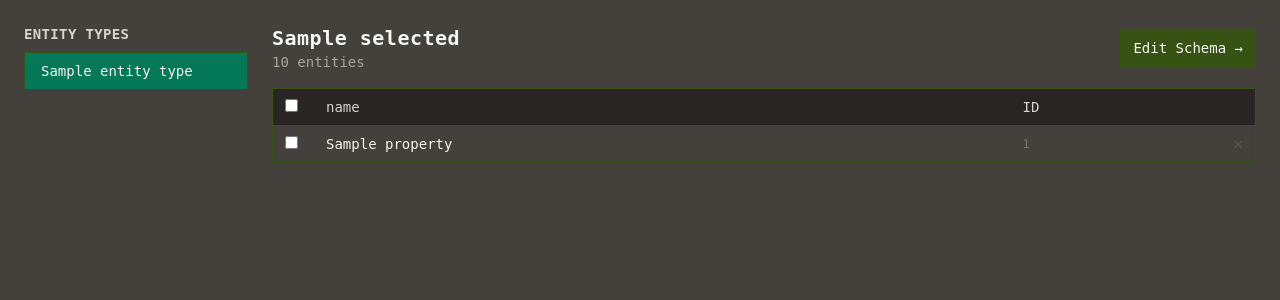
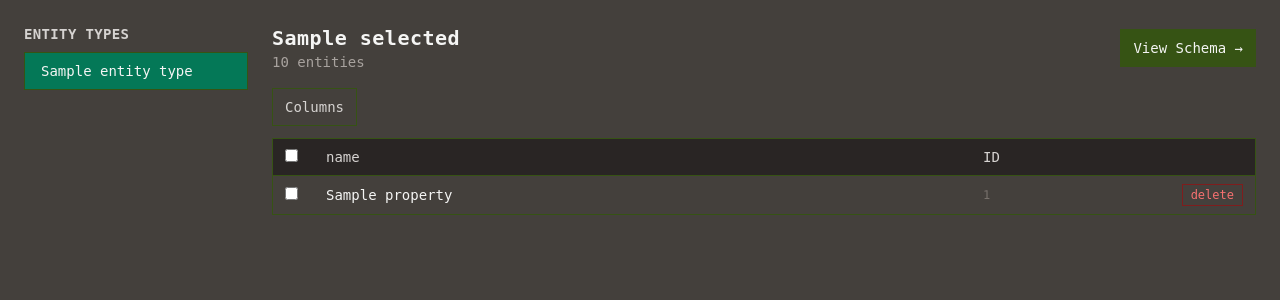
Before and after one commit to jwjacobson/bellona, a FastAPI app: template templates/explorer/index.html in a window 1280 px wide. Shown: the part 61-361 px from the top of the page. Run offline with FastAPI, Linux system fonts and the light colour scheme; the template is opened without the code that fills it: most values are stand-ins (such as "Sample title", 1, 10 or a date in 2020); parts of the project's set-up code (start-up, migrations or seed data) failed here and were passed over; some libraries are stand-ins or nearby versions.

Commit message:
Add column toggleability

```diff
--- a/templates/explorer/index.html
+++ b/templates/explorer/index.html
@@ -32,9 +32,29 @@
       </div>
       <a href="/ui/ontology/entity-types/{{ selected.id }}"
          class="px-3 py-2 bg-olive-900 text-stone-100 text-sm border border-olive-900 hover:bg-stone-700">
-        Edit Schema →
+        View Schema →
       </a>
     </div>
+
+    {% if entities %}
+    <div class="mb-3 relative" @click.outside="columnsOpen = false">
+      <button @click="columnsOpen = !columnsOpen"
+              class="px-3 py-2 bg-stone-700 text-stone-300 text-sm border border-olive-900 hover:bg-stone-600">
+        Columns
+      </button>
+      <div x-show="columnsOpen" style="display:none"
+           class="absolute left-0 mt-1 w-56 bg-stone-800 border border-olive-900 z-10 max-h-72 overflow-y-auto">
+        <template x-for="col in cols" :key="col">
+          <label class="flex items-center gap-2 px-3 py-1.5 text-sm text-stone-300 hover:bg-stone-700 cursor-pointer">
+            <input type="checkbox" :checked="visibleCols[col]"
+                   @change="visibleCols[col] = $event.target.checked"
+                   class="bg-stone-700 border border-stone-500 cursor-pointer">
+            <span x-text="col"></span>
+          </label>
+        </template>
+      </div>
+    </div>
+    {% endif %}
 
     <!-- Bulk-delete bar -->
     <div x-show="selected.length > 0" style="display:none"
@@ -62,7 +82,7 @@
                    class="bg-stone-700 border border-stone-500 cursor-pointer">
           </th>
           {% for col in cols %}
-          <th class="px-4 py-2 text-left font-medium">{{ col }}</th>
+          <th class="px-4 py-2 text-left font-medium" x-show="visibleCols['{{ col }}']">{{ col }}</th>
           {% endfor %}
           <th class="px-4 py-2 text-left font-medium">ID</th>
           <th class="px-3 py-2 w-8"></th>
@@ -70,21 +90,26 @@
       </thead>
       <tbody>
         {% for entity in entities %}
-        <tr id="row-{{ entity.id }}" class="border-t border-olive-900 hover:bg-stone-600">
+        <tr id="row-{{ entity.id }}" x-data="{ confirmDelete: false }" class="border-t border-olive-900 hover:bg-stone-600">
           <td class="px-3 py-2">
             <input type="checkbox" value="{{ entity.id }}" x-model="selected"
                    class="bg-stone-700 border border-stone-500 cursor-pointer">
           </td>
           {% for col in cols %}
-          <td class="px-4 py-2 text-stone-100 max-w-xs truncate">{{ entity.properties.get(col, "—") }}</td>
+          <td class="px-4 py-2 text-stone-100 max-w-xs truncate" x-show="visibleCols['{{ col }}']">{{ entity.properties.get(col, "—") }}</td>
           {% endfor %}
           <td class="px-4 py-2 text-stone-500 text-xs font-mono">{{ entity.id }}</td>
           <td class="px-3 py-2">
-            <button @click="deleteOne('{{ entity.id }}')"
-                    title="Delete entity"
-                    class="text-stone-600 hover:text-red-400 text-base leading-none transition-colors">
-              ✕
+            <button x-show="!confirmDelete"
+                    @click="confirmDelete = true"
+                    class="text-red-400 hover:text-red-300 text-xs border border-red-900 px-2 py-0.5 hover:bg-red-950">
+              delete
             </button>
+            <span x-show="confirmDelete" style="display:none" class="flex items-center gap-1 text-xs">
+              <span class="text-stone-300">Sure?</span>
+              <button @click="deleteOne('{{ entity.id }}')" class="text-red-400 border border-red-800 px-2 py-0.5 hover:bg-red-950">yes</button>
+              <button @click="confirmDelete = false" class="text-stone-400 border border-stone-600 px-2 py-0.5 hover:bg-stone-600">no</button>
+            </span>
           </td>
         </tr>
         {% endfor %}
@@ -120,10 +145,14 @@
 
 <script>
 function explorerPanel() {
+  const _cols = [{% if entities %}{% for col in entities[0].properties.keys() %}"{{ col }}"{% if not loop.last %}, {% endif %}{% endfor %}{% endif %}];
   return {
     selected: [],
     deleteError: null,
     entityCount: {{ total | default(0) }},
+    cols: _cols,
+    columnsOpen: false,
+    visibleCols: Object.fromEntries(_cols.map(c => [c, true])),
 
     toggleAll(checked) {
       if (checked) {
```
